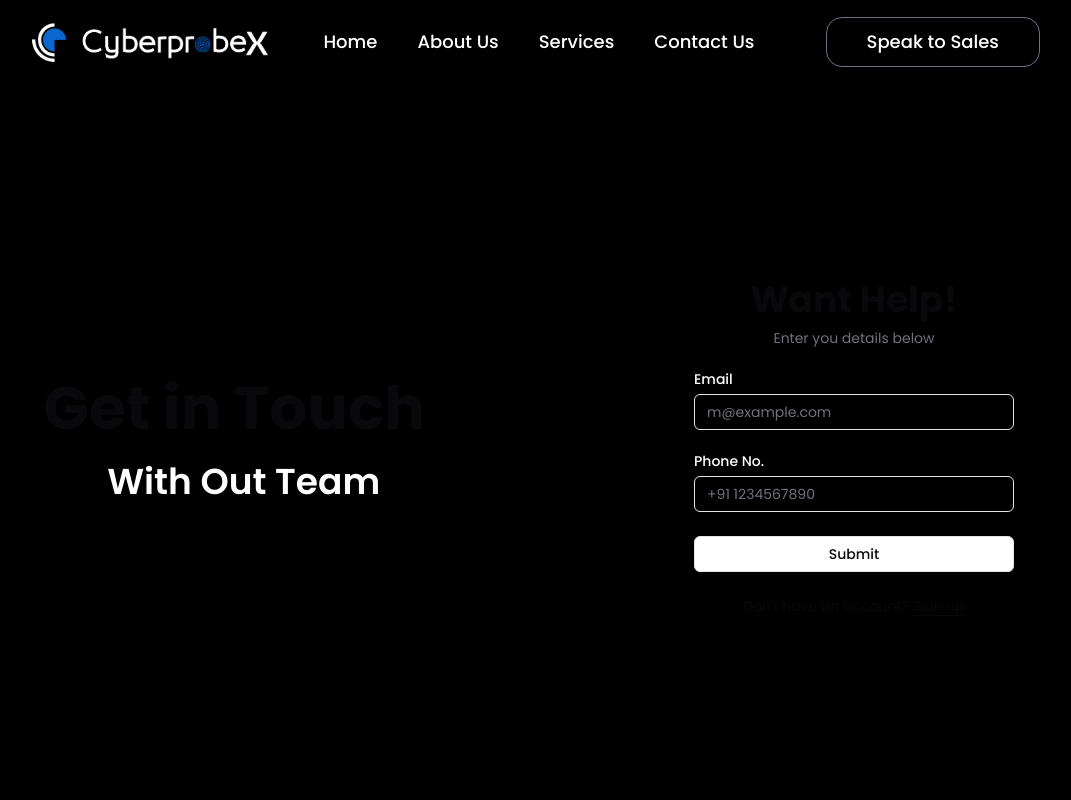
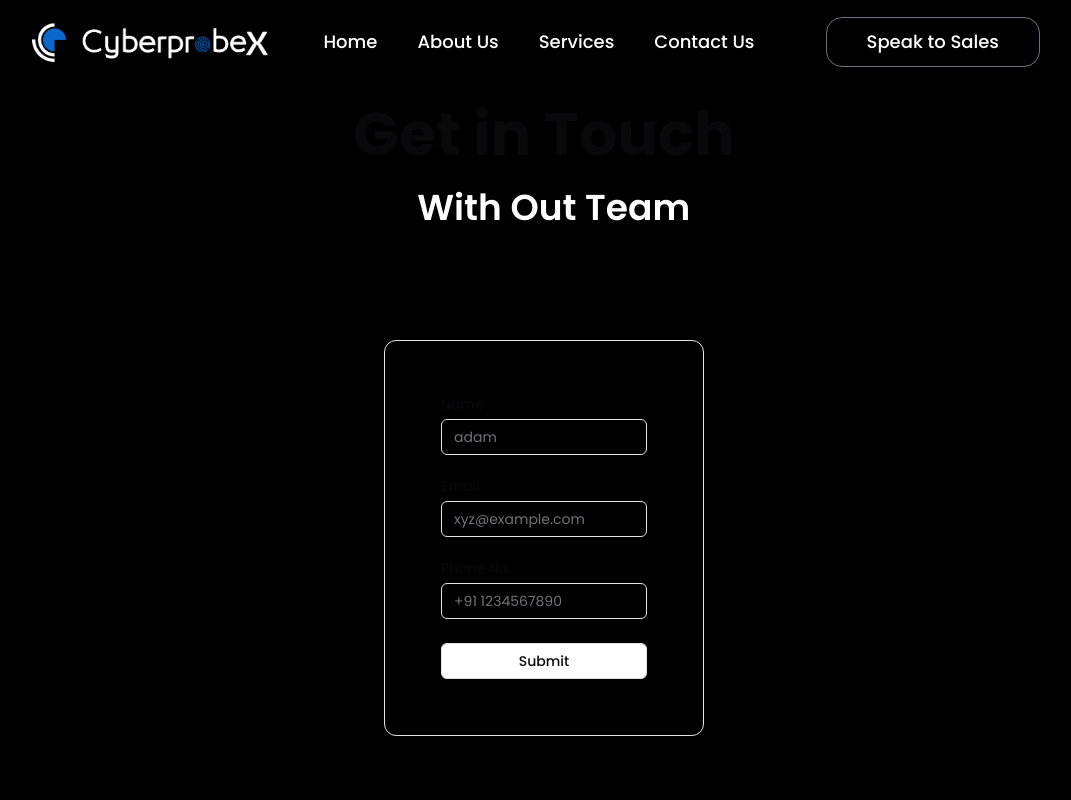
Before and after one commit to sujaykumar007/cyberprobe-X, a Next.js app: page /contact in a window 1280 px wide. Shown: the top 800 px of the page, without its empty margins (96-1167 px from the left). Built offline with nearby package versions, Linux system fonts and the light colour scheme.

Commit message:
added email service

```diff
--- /dev/null
+++ b/app/api/email/route.ts
@@ -0,0 +1,42 @@
+import { NextResponse } from "next/server"
+import nodemailer from "nodemailer"
+
+export async function POST(req: Request) {
+  try {
+    // Parse request body
+    const details = await req.json()
+
+    // Create a Nodemailer transporter
+    const transporter = nodemailer.createTransport({
+        host :"smtp.hostinger.com",
+        port:465,
+        secure:true,
+        auth: {
+            user: 'info@hacfy.com',
+            pass: 'QAZmlp1@*?)0'
+        }
+      });
+
+    // Email content
+    const mailOptions = {
+    to: details.email, // Send to the provided email
+      from: 'info@hacfy.com',
+      subject: "",
+      text: `Hello ${details.name},\n\nYour details have been received.\n\nDetails: ${JSON.stringify(details, null, 2)}`,
+    }
+
+    // Send email
+    await transporter.sendMail(mailOptions)
+
+    return NextResponse.json({
+      message: "User  email sent successfully",
+      valid: true,
+    })
+  } catch (error) {
+    console.error("Email error:", error)
+    return NextResponse.json(
+      { message: "Failed to send email", valid: false },
+      { status: 500 }
+    )
+  }
+}
--- a/app/custom-components/contactSection.tsx
+++ b/app/custom-components/contactSection.tsx
@@ -1,10 +1,14 @@
-
+"use client"
 
 import { LoginForm } from "@/components/login-form"
 
 export default function ConatctUs() {
+
+
+
+
   return (
-    <div className="flex flex-col justify-center pt-36 md:pt-0 gap-14 md:grid min-h-svh lg:grid-cols-2">
+    <div className="flex flex-col justify-center pt-36 md:pt-0 gap-14  min-h-svh ">
         <div className="flex felx-col justify-center items-center">
 
          <div className="relative  bg-black lg:block">
@@ -20,7 +24,7 @@ export default function ConatctUs() {
         </div>
         <div className="flex flex-1 items-center justify-center">
           <div className="w-full max-w-xs">
-            <LoginForm />
+            <LoginForm  />
           </div>
         </div>
       </div>
--- a/components/login-form.tsx
+++ b/components/login-form.tsx
@@ -2,43 +2,51 @@ import { cn } from "@/lib/utils"
 import { Button } from "@/components/ui/button"
 import { Input } from "@/components/ui/input"
 import { Label } from "@/components/ui/label"
+import { useState } from "react"
+import axios from "axios"
 
 
-export function LoginForm({
-  className,
-  ...props
-}: React.ComponentPropsWithoutRef<"form">) {
+
+export function LoginForm({ className, ...props }: React.ComponentPropsWithoutRef<"form">) {
+  const [formData, setFormData] = useState({
+    name: "",
+    email: "",
+    number: "",
+  })
+
+  function handleChange(e: React.ChangeEvent<HTMLInputElement>) {
+    setFormData({
+      ...formData,
+      [e.target.id]: e.target.value,
+    })
+  }
+
+  function handleSubmit(e: React.FormEvent<HTMLFormElement>) {
+    e.preventDefault()
+    console.log("Form Data:", formData)
+    axios.post("/api/email", formData).then((res) => {
+      console.log(res)
+    })
+  }
+
   return (
-    <form className={cn("flex flex-col gap-6", className)} {...props}>
-      <div className="flex flex-col items-center gap-2 text-center">
-        <h1 className="text-4xl font-bold text-primary-yellow">Want Help!</h1>
-        <p className="text-balance text-sm text-muted-foreground">
-          Enter you details below
-        </p>
-      </div>
+    <form className={cn("flex flex-col gap-6 border p-14 rounded-xl", className)} {...props} onSubmit={handleSubmit}>
       <div className="grid gap-6">
-        <div className="grid gap-2 text-white">
-          <Label htmlFor="email" >Email</Label>
-          <Input id="email" type="email" placeholder="m@example.com" required />
+        <div className="grid gap-2 text-primary-yellow">
+          <Label htmlFor="name">Name</Label>
+          <Input id="name" type="text" placeholder="adam" required className="text-white" value={formData.name} onChange={handleChange} />
         </div>
-        <div className="grid gap-2 text-white">
-          <div className="flex items-center">
-            <Label htmlFor="password" >Phone No.</Label>
-
-          </div>
-          <Input id="number" type="text" required placeholder="+91 1234567890" />
+        <div className="grid gap-2 text-primary-yellow">
+          <Label htmlFor="email">Email</Label>
+          <Input id="email" type="email" placeholder="xyz@example.com" required className="text-white" value={formData.email} onChange={handleChange} />
         </div>
-
-
-        <Button variant="outline" className="w-full">
-         Submit
+        <div className="grid gap-2 text-primary-yellow">
+          <Label htmlFor="number">Phone No.</Label>
+          <Input id="number" type="text" required placeholder="+91 1234567890" className="text-white" value={formData.number} onChange={handleChange} />
+        </div>
+        <Button variant="outline" className="w-full" type="submit">
+          Submit
         </Button>
-      </div>
-      <div className="text-center text-sm">
-        Don&apos;t have an account?{" "}
-        <a href="#" className="underline underline-offset-4">
-          Sign up
-        </a>
       </div>
     </form>
   )
--- a/package.json
+++ b/package.json
@@ -18,6 +18,7 @@
     "@radix-ui/react-avatar": "^1.1.3",
     "@radix-ui/react-label": "^2.1.2",
     "@radix-ui/react-slot": "^1.1.2",
+    "axios": "^1.7.9",
     "class-variance-authority": "^0.7.1",
     "clsx": "^2.1.1",
     "embla-carousel-react": "^8.5.2",
@@ -26,6 +27,7 @@
     "motion": "^12.4.7",
     "next": "15.1.7",
     "next-intl": "^3.26.3",
+    "nodemailer": "^6.10.0",
     "react": "^19.0.0",
     "react-dom": "^19.0.0",
     "react-icons": "^5.4.0",
@@ -38,6 +40,7 @@
   "devDependencies": {
     "@eslint/eslintrc": "^3",
     "@types/node": "^20",
+    "@types/nodemailer": "^6.4.17",
     "@types/react": "^19",
     "@types/react-dom": "^19",
     "autoprefixer": "^10.4.20",
```
Also changed, not shown: 1 other file (tests, documents, lock files or other folders).
